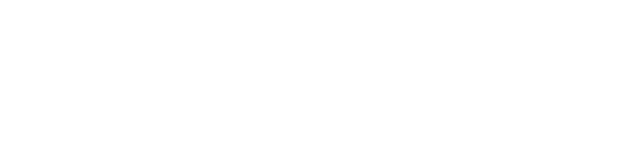
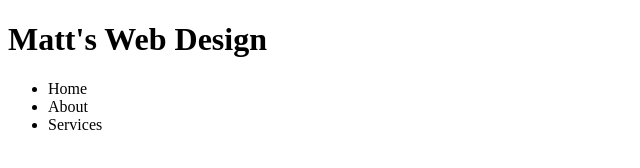
Before and after one commit to Kelseyc923/FullWebPage, a plain HTML site: page index.html in a window 1280 px wide. Shown: the whole page, without its empty margins (0-640 px from the left). Drawn offline with Linux system fonts and the light colour scheme.

Commit message:
Built out header section of html

```diff
--- a/index.html
+++ b/index.html
@@ -12,9 +12,27 @@
     <link rel="stylesheet" href="style.css">
     <title>Kelsey's Webpage</title>
 </head>
+<body>
+<header>
+    <div class="container">
+        <div id="branding">
+            <h1><span class="highlight">Matt's</span> Web Design</h1>
+        </div>
+        <nav>
+            <ul>
+                <li class="current">
+                    <a ref="#">Home</a>
+                </li>
+                <li>
+                    <a ref="#about">About</a>
+                </li>
+                <li>
+                    <a ref="#services">Services</a>
+                </li>
 
-<body>
-
+            </ul>
+        </nav>
+    </div>
+</header>
 </body>
-
 </html>
```
